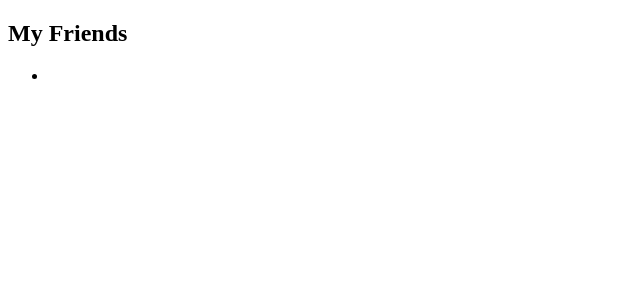
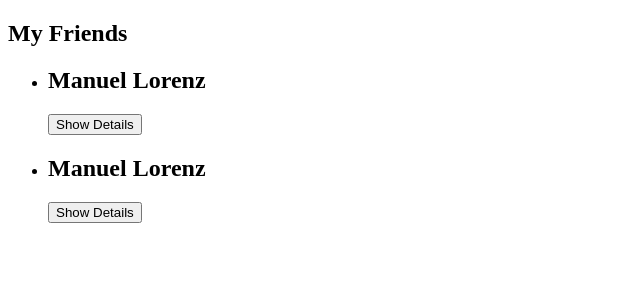
Before and after one commit to Alexinoo/Vue-udemy-CLI-projects, a Vue app: page / in a window 1280 px wide. Shown: the top 300 px of the page, without its empty margins (0-640 px from the left). Built offline with nearby package versions, Linux system fonts and the light colour scheme.

Commit message:
Used <friend-contact></friend-contact> in our template

```diff
--- a/src/App.vue
+++ b/src/App.vue
@@ -2,7 +2,8 @@
     <section>
         <h2>My Friends</h2>
             <ul>
-                <li></li>
+               <friend-contact></friend-contact>
+               <friend-contact></friend-contact>
             </ul>
     </section>
 </template>
```
